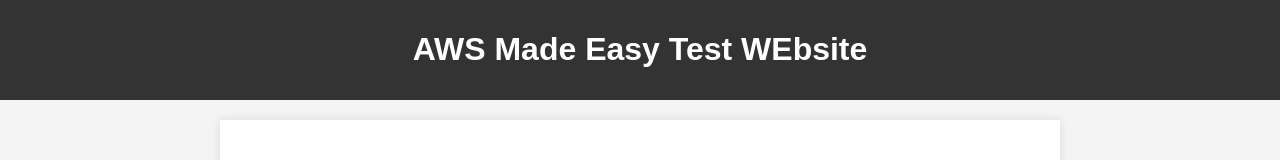
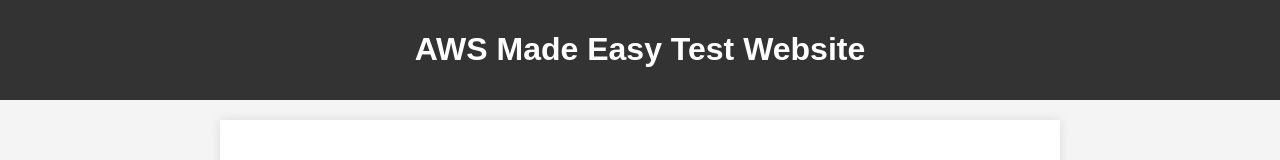
Before and after one commit to angelrosekv/news3bucketstatic, a plain HTML site: page public/index.html in a window 1280 px wide. Shown: the top 160 px of the page. Drawn offline with Linux system fonts and the light colour scheme.

Commit message:
Update index.html

```diff
--- a/public/index.html
+++ b/public/index.html
@@ -38,7 +38,7 @@
 </head>
 <body>
     <header>
-        <h1>AWS Made Easy Test WEbsite</h1>
+        <h1>AWS Made Easy Test Website</h1>
     </header>
 
     <main>
```
